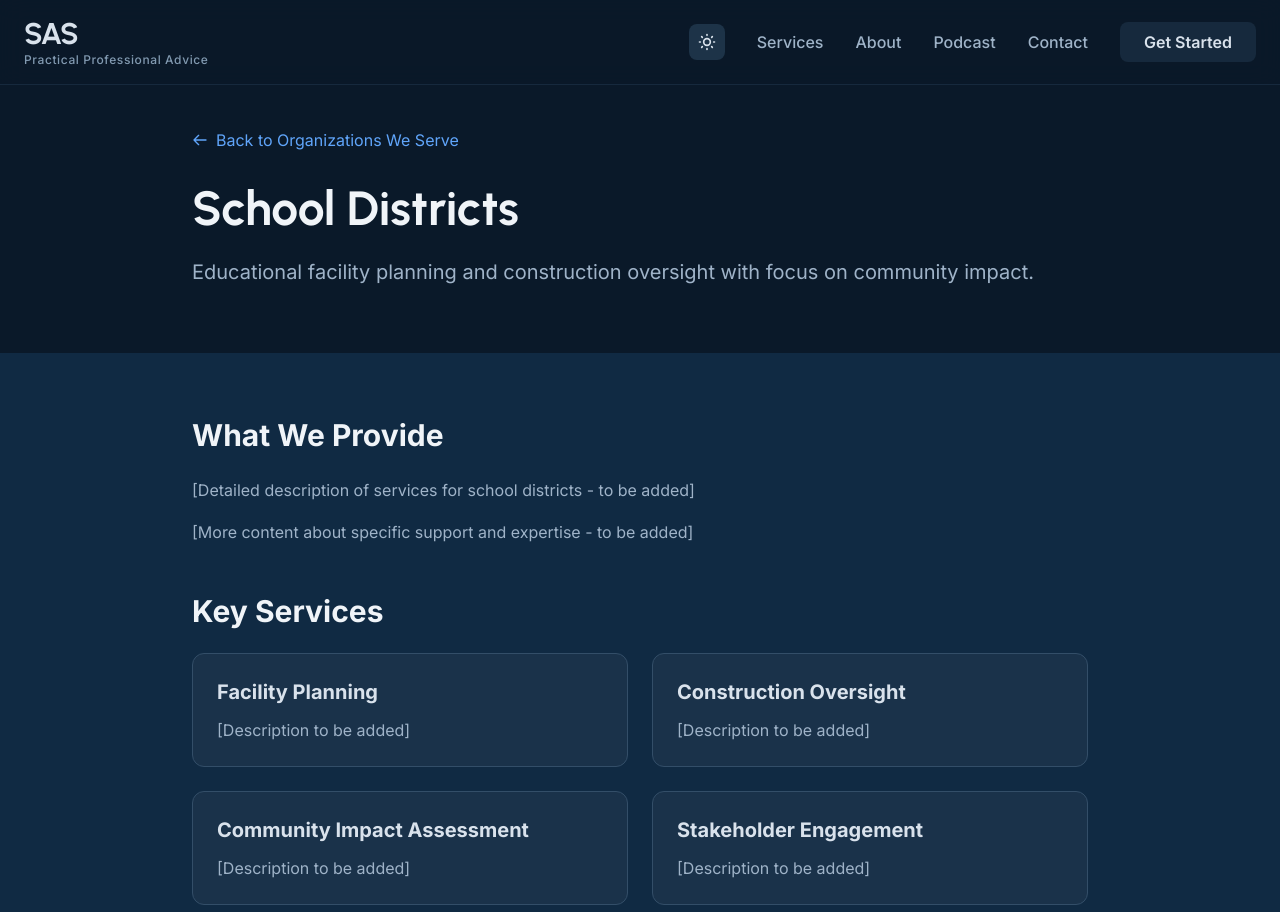
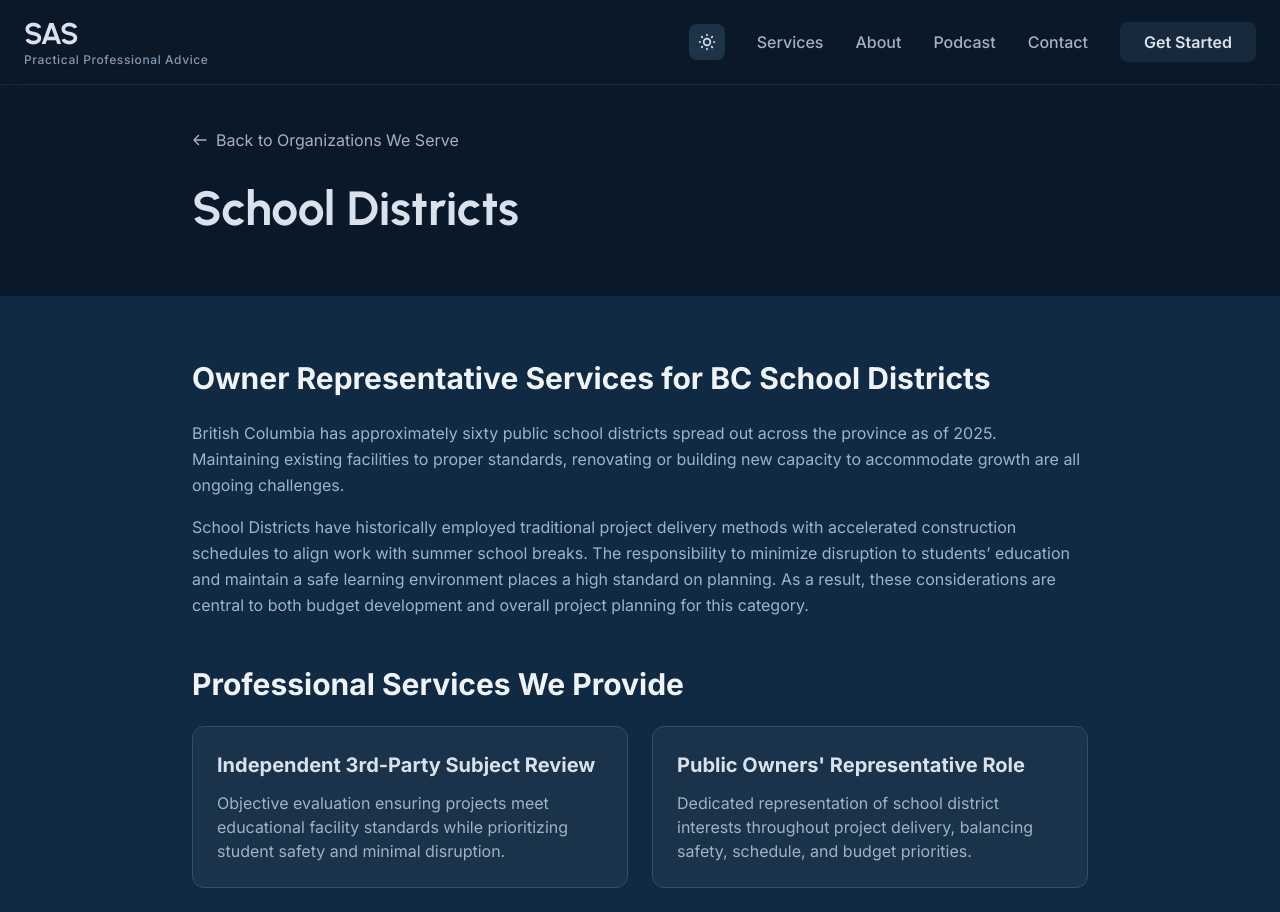
Before and after one commit to Sheel-Advisory-Services/sheel-advisory, a Next.js app: page /school-districts in a window 1280 px wide. Shown: the top 912 px of the page. Built offline with nearby package versions, Linux system fonts and the light colour scheme.

Commit message:
Add content to School Districts page: owner representative services description, professional services list, update breadcrumb styling

```diff
--- a/app/school-districts/page.tsx
+++ b/app/school-districts/page.tsx
@@ -1,10 +1,11 @@
-import Link from 'next/link';
-import Header from '@/components/Header';
-import Footer from '@/components/Footer';
+import Link from "next/link";
+import Header from "@/components/Header";
+import Footer from "@/components/Footer";
 
 export const metadata = {
-  title: "School Districts | Sheel Advisory Services",
-  description: "Owner representative services for school districts across British Columbia.",
+  title: "School Districts | SAS",
+  description:
+    "Owner representative services for school districts across British Columbia."
 };
 
 export default function SchoolDistrictsPage() {
@@ -19,20 +20,27 @@ export default function SchoolDistrictsPage() {
             {/* Breadcrumb */}
             <Link
               href="/#clients"
-              className="inline-flex items-center text-accent-blue hover:text-accent-cyan mb-8 transition-colors"
+              className="inline-flex items-center text-steel-600 dark:text-steel-300 hover:text-accent-cyan dark:hover:text-accent-cyan mb-8 transition-colors"
             >
-              <svg className="w-4 h-4 mr-2" fill="none" stroke="currentColor" viewBox="0 0 24 24">
-                <path strokeLinecap="round" strokeLinejoin="round" strokeWidth={2} d="M10 19l-7-7m0 0l7-7m-7 7h18" />
+              <svg
+                className="w-4 h-4 mr-2"
+                fill="none"
+                stroke="currentColor"
+                viewBox="0 0 24 24"
+              >
+                <path
+                  strokeLinecap="round"
+                  strokeLinejoin="round"
+                  strokeWidth={2}
+                  d="M10 19l-7-7m0 0l7-7m-7 7h18"
+                />
               </svg>
               Back to Organizations We Serve
             </Link>
 
-            <h1 className="text-4xl md:text-5xl font-display font-bold text-steel-700 dark:text-steel-50 mb-6">
+            <h1 className="text-4xl md:text-5xl font-display font-bold text-steel-600 dark:text-steel-100">
               School Districts
             </h1>
-            <p className="text-xl text-steel-600 dark:text-steel-300 leading-relaxed">
-              Educational facility planning and construction oversight with focus on community impact.
-            </p>
           </div>
         </div>
       </section>
@@ -44,55 +52,78 @@ export default function SchoolDistrictsPage() {
             <div className="space-y-12">
               {/* What We Provide */}
               <div>
-                <h2 className="text-3xl font-bold text-steel-800 dark:text-steel-50 mb-6">
-                  What We Provide
+                <h2 className="text-3xl font-bold text-steel-600 dark:text-steel-50 mb-6">
+                  Owner Representative Services for BC School
+                  Districts
                 </h2>
                 <div className="prose prose-lg dark:prose-invert">
                   <p className="text-steel-600 dark:text-steel-300 leading-relaxed mb-4">
-                    [Detailed description of services for school districts - to be added]
+                    British Columbia has approximately sixty public
+                    school districts spread out across the province as
+                    of 2025. Maintaining existing facilities to proper
+                    standards, renovating or building new capacity to
+                    accommodate growth are all ongoing challenges.
                   </p>
                   <p className="text-steel-600 dark:text-steel-300 leading-relaxed">
-                    [More content about specific support and expertise - to be added]
+                    School Districts have historically employed
+                    traditional project delivery methods with
+                    accelerated construction schedules to align work
+                    with summer school breaks. The responsibility to
+                    minimize disruption to students’ education and
+                    maintain a safe learning environment places a high
+                    standard on planning. As a result, these
+                    considerations are central to both budget
+                    development and overall project planning for this
+                    category.
                   </p>
                 </div>
               </div>
 
               {/* Key Services */}
               <div>
-                <h2 className="text-3xl font-bold text-steel-800 dark:text-steel-50 mb-6">
-                  Key Services
+                <h2 className="text-3xl font-bold text-steel-600 dark:text-steel-50 mb-6">
+                  Professional Services We Provide
                 </h2>
                 <div className="grid md:grid-cols-2 gap-6">
                   <div className="p-6 rounded-xl bg-white dark:bg-steel-800/50 border border-steel-300 dark:border-steel-700">
-                    <h3 className="text-xl font-bold text-steel-800 dark:text-steel-100 mb-3">
-                      Facility Planning
+                    <h3 className="text-xl font-bold text-steel-600 dark:text-steel-100 mb-3">
+                      Independent 3rd-Party Subject Review
                     </h3>
                     <p className="text-steel-600 dark:text-steel-300">
-                      [Description to be added]
+                      Objective evaluation ensuring projects meet
+                      educational facility standards while
+                      prioritizing student safety and minimal
+                      disruption.
                     </p>
                   </div>
                   <div className="p-6 rounded-xl bg-white dark:bg-steel-800/50 border border-steel-300 dark:border-steel-700">
-                    <h3 className="text-xl font-bold text-steel-800 dark:text-steel-100 mb-3">
-                      Construction Oversight
+                    <h3 className="text-xl font-bold text-steel-600 dark:text-steel-100 mb-3">
+                      Public Owners' Representative Role
                     </h3>
                     <p className="text-steel-600 dark:text-steel-300">
-                      [Description to be added]
+                      Dedicated representation of school district
+                      interests throughout project delivery, balancing
+                      safety, schedule, and budget priorities.
                     </p>
                   </div>
                   <div className="p-6 rounded-xl bg-white dark:bg-steel-800/50 border border-steel-300 dark:border-steel-700">
-                    <h3 className="text-xl font-bold text-steel-800 dark:text-steel-100 mb-3">
-                      Community Impact Assessment
+                    <h3 className="text-xl font-bold text-steel-600 dark:text-steel-100 mb-3">
+                      Project Delivery Model Matching
                     </h3>
                     <p className="text-steel-600 dark:text-steel-300">
-                      [Description to be added]
+                      Strategic selection of delivery methods that
+                      accommodate compressed timelines and minimize
+                      impact on educational activities.
                     </p>
                   </div>
                   <div className="p-6 rounded-xl bg-white dark:bg-steel-800/50 border border-steel-300 dark:border-steel-700">
-                    <h3 className="text-xl font-bold text-steel-800 dark:text-steel-100 mb-3">
-                      Stakeholder Engagement
+                    <h3 className="text-xl font-bold text-steel-600 dark:text-steel-100 mb-3">
+                      Project Budgeting and Phase Planning
                     </h3>
                     <p className="text-steel-600 dark:text-steel-300">
-                      [Description to be added]
+                      Comprehensive planning that factors in student
+                      safety, educational continuity, and summer
+                      construction windows.
                     </p>
                   </div>
                 </div>
@@ -101,15 +132,16 @@ export default function SchoolDistrictsPage() {
               {/* CTA */}
               <div className="mt-12 p-8 rounded-xl bg-gradient-to-r from-accent-blue/10 to-accent-cyan/10 border border-accent-blue/30">
                 <div className="text-center">
-                  <h3 className="text-2xl font-bold text-steel-800 dark:text-steel-50 mb-4">
+                  <h3 className="text-2xl font-bold text-steel-600 dark:text-steel-50 mb-4">
                     Ready to Start Your Project?
                   </h3>
                   <p className="text-steel-600 dark:text-steel-300 mb-6">
-                    Let's discuss how we can support your school district's goals.
+                    Let's discuss how we can support your school
+                    district's goals.
                   </p>
                   <Link
                     href="/#contact"
-                    className="inline-block px-8 py-4 bg-steel-300 dark:bg-steel-700 rounded-lg text-steel-700 dark:text-steel-100 font-semibold hover:bg-steel-400 dark:hover:bg-steel-600 transition-all duration-300 transform hover:-translate-y-1 hover:shadow-lg"
+                    className="inline-block px-8 py-4 bg-steel-200 dark:bg-steel-700 rounded-lg text-steel-700 dark:text-steel-100 font-semibold hover:bg-steel-400 dark:hover:bg-steel-600 transition-all duration-300 transform hover:-translate-y-1 hover:shadow-lg"
                   >
                     Get in Touch
                   </Link>
```
